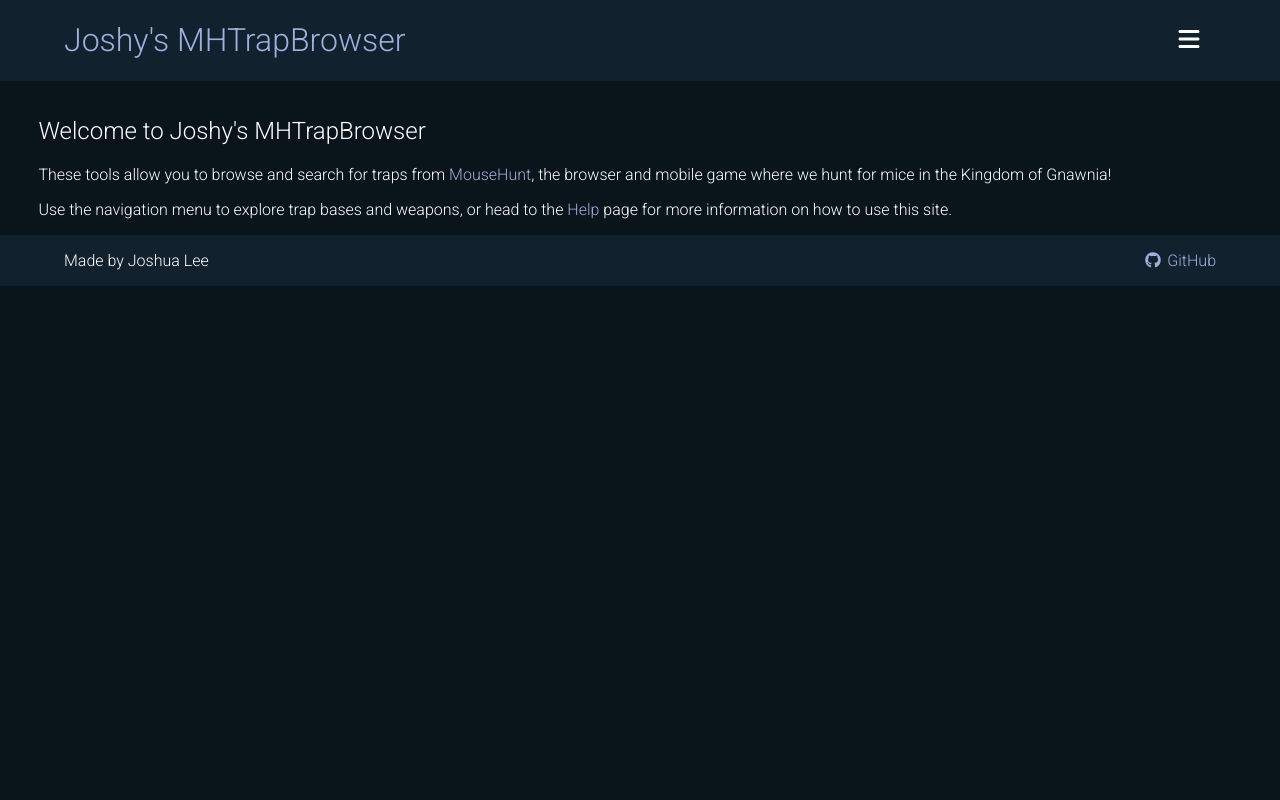
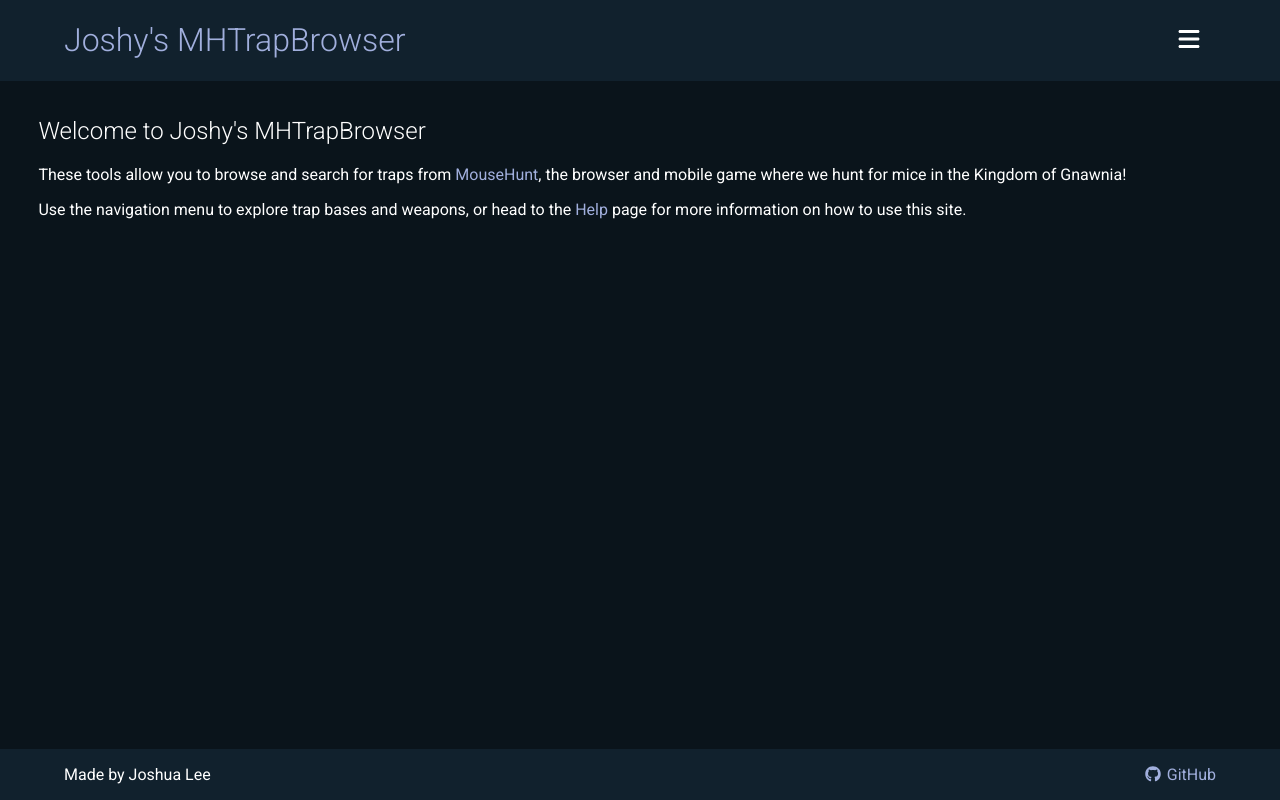
Before and after one commit to joshuajohnlee/mhtrapbrowser, a React (Vite) app: page / in a window 1280 px wide. Built offline with nearby package versions, Linux system fonts and the light colour scheme.

Commit message:
CSS fixes (and remove build from repo)

```diff
--- a/src/css/components/filterform.css
+++ b/src/css/components/filterform.css
@@ -14,7 +14,7 @@
 }
 
 .slider-container {
-    display:grid;
+    display: grid;
     row-gap: 2vh;
     grid-template-columns: 1fr 1fr 1fr;
 }
@@ -34,10 +34,6 @@
     border-radius: 15px;
     padding: 1rem;
     word-wrap: break-word;
-}
-
-.warning-message-inactive {
-    display: none;
 }
 
 fieldset {
--- a/src/css/components/footer.css
+++ b/src/css/components/footer.css
@@ -3,8 +3,9 @@ footer {
     display: grid;
     grid-template-columns: 5fr 2fr;
     width: 100%;
-    z-index: 2;
+    z-index: 10;
     margin-top: auto;
+    flex-shrink: 0;
 }
 
 #footer-credit {
--- a/src/css/components/header.css
+++ b/src/css/components/header.css
@@ -5,7 +5,7 @@ header {
     grid-template-columns: 6fr 1fr;
     top: 0px;
     background-color: var(--light-bg);
-    z-index: 2;
+    z-index: 10;
     margin-bottom: 2vh;
 }
 
@@ -103,7 +103,7 @@ header h1 {
         position: fixed;
         height: 100%;
         width: 100%;
-        z-index: 10;
+        z-index: 100;
     }
 
     header {
--- a/src/css/components/home.css
+++ /dev/null
@@ -1,20 +0,0 @@
-.home-container {
-    display: flex;
-    flex: 1;
-    width: 100%;
-}
-
-.home-nav-item {
-    font-size: 2rem;
-    height: 40vh;
-    width: 30%;
-    border: 1px solid var(--border-blue);
-    margin: auto;
-    display: flex;
-    align-items: center;
-    justify-content: center;
-}
-
-.home-nav-item:hover {
-    box-shadow: 0 4px 8px 0 var(--blue-glow), 0 6px 20px 0 var(--blue-glow);
-}
--- a/src/css/styles.css
+++ b/src/css/styles.css
@@ -3,7 +3,6 @@
 @import "./components/browser.css";
 @import "./components/footer.css";
 @import "./components/filterform.css";
-@import "./components/home.css";
 @import "./components/wishlist.css";
 @import "./components/imageviewer.css";
 
@@ -23,15 +22,25 @@ body {
     flex-direction: column;
     min-height: 100vh;
     margin: 0;
-    padding: 0;
-    font-family: 'Roboto', 'Oxygen', 'Ubuntu', 'Cantarell', 'Fira Sans', 'Droid Sans', 'Helvetica Neue', sans-serif;
-    font-weight: 200;
+    font-family: 'Roboto', sans-serif;
     -webkit-font-smoothing: antialiased;
     -moz-osx-font-smoothing: grayscale;
     text-align: left;
     background-color: var(--dark-bg);
     color: white;
     font-size: medium;
+}
+
+#root {
+    display: flex;
+    flex-direction: column;
+    flex: 1;
+}
+
+#app {
+    display: flex;
+    flex-direction: column;
+    flex: 1;
 }
 
 h1, h2, h3, h4, h5, h6 {
@@ -53,8 +62,7 @@ button:active {
 }
 
 main{
-    margin: 0 3vw;
-    flex: 1;
+    margin: 0 3vw 20px 3vw;
     width: calc(100% - 6vw);
     overflow-x: hidden;
 }
@@ -70,8 +78,11 @@ main{
 
 a:link,
 a:visited,
-a:hover,
 a:active {
     text-decoration: none;
     color: #a1afdd;
 }
+
+a:hover {
+    color: var(--link-green);
+}
```
Also changed, not shown: 16 other files (tests, documents, lock files or other folders).
